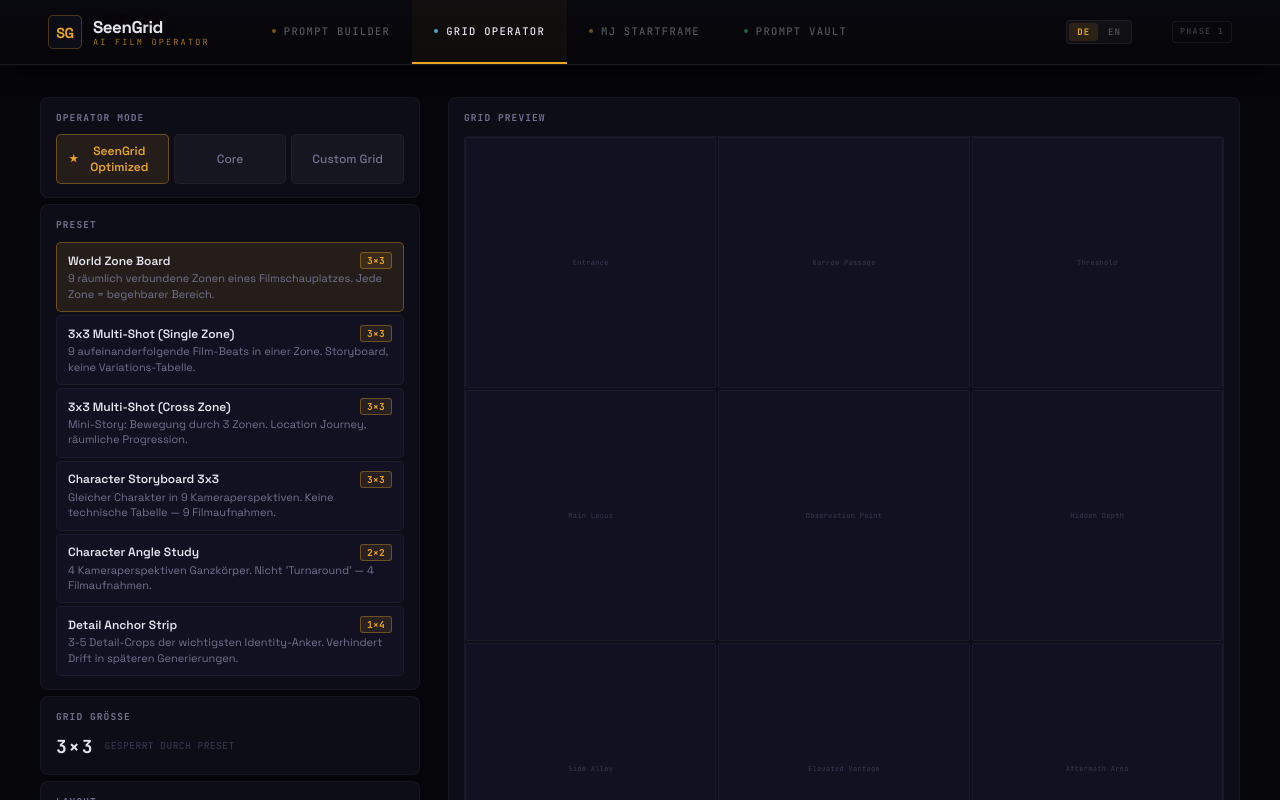
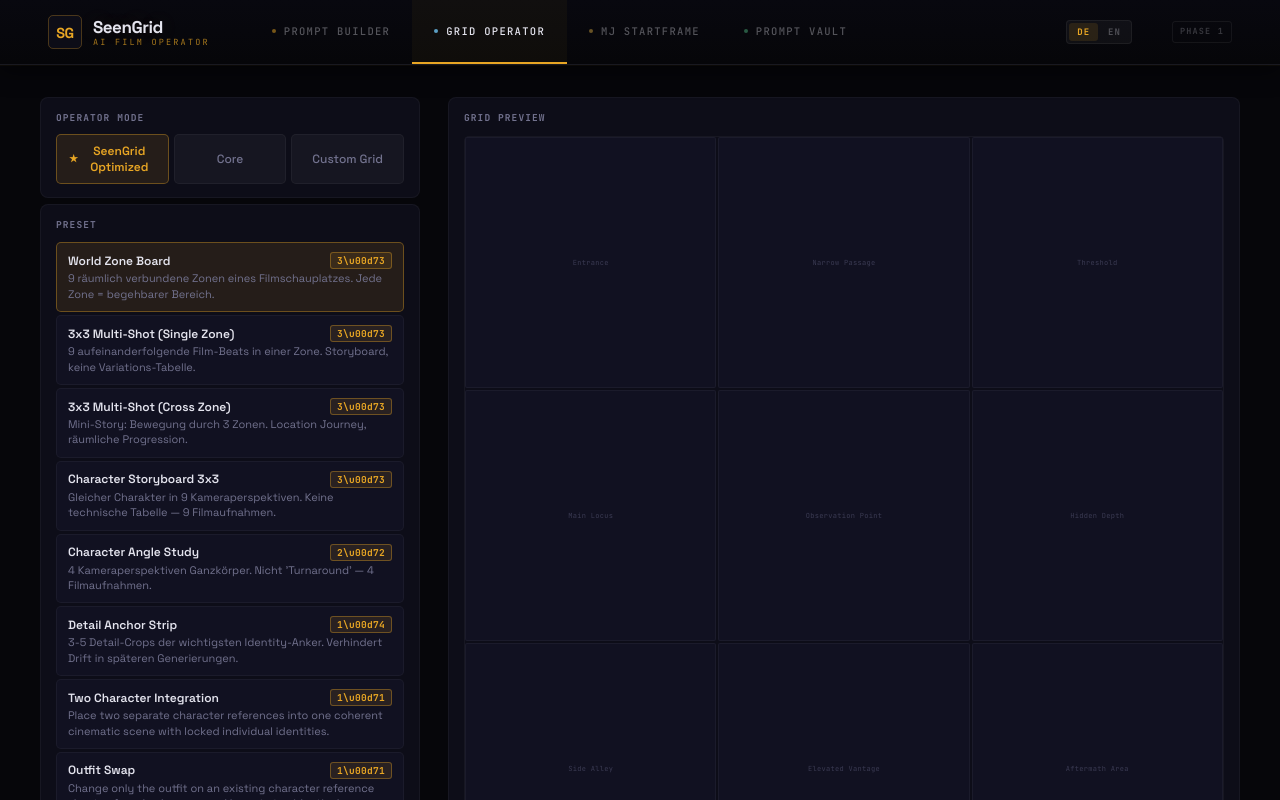
Before and after one commit to n4wmachine/SeenGrid, a React (Vite) app: page / in a window 1280 px wide. Both pictures are taken after a click on the tab "GRID OPERATOR". Shown: the top 800 px of the page. Built offline with nearby package versions, Linux system fonts and the light colour scheme.

Commit message:
feat: wire all 12 new presets into GridOperator (Item 4 complete)

```diff
--- a/src/components/GridOperator.jsx
+++ b/src/components/GridOperator.jsx
@@ -2,15 +2,36 @@
 import styles from './GridOperator.module.css'
 import { useLang } from '../context/LangContext.jsx'
 
-import worldZone     from '../data/presets/world-zone-board-3x3.json'
-import multiSingle   from '../data/presets/multishot-3x3-single-zone.json'
-import multiCross    from '../data/presets/multishot-3x3-cross-zone.json'
-import charAngle3x3  from '../data/presets/character-angle-3x3.json'
-import charAngle2x2  from '../data/presets/character-angle-study-2x2.json'
-import detailStrip   from '../data/presets/detail-anchor-strip.json'
-import coreTemplates from '../data/core-templates.json'
+import worldZone       from '../data/presets/world-zone-board-3x3.json'
+import multiSingle     from '../data/presets/multishot-3x3-single-zone.json'
+import multiCross      from '../data/presets/multishot-3x3-cross-zone.json'
+import charAngle3x3    from '../data/presets/character-angle-3x3.json'
+import charAngle2x2    from '../data/presets/character-angle-study-2x2.json'
+import detailStrip     from '../data/presets/detail-anchor-strip.json'
+import twoCharInt      from '../data/presets/two-character-integration.json'
+import outfitSwap      from '../data/presets/outfit-swap.json'
+import envContinuity   from '../data/presets/environment-continuity-2x3.json'
+import expressionTgt   from '../data/presets/expression-target-2x3.json'
+import lightingTest    from '../data/presets/lighting-test-2x2.json'
+import progression     from '../data/presets/progression-1x4.json'
+import cutaway         from '../data/presets/cutaway-worldbuilding.json'
+import knolling        from '../data/presets/knolling-layout.json'
+import twoShotKey      from '../data/presets/2shot-keyframe-2x2.json'
+import archBlueprint   from '../data/presets/architectural-blueprint-2x2.json'
+import sceneSpatial    from '../data/presets/scene-spatial-layout-2x2.json'
+import charSheet8      from '../data/presets/character-sheet-8view.json'
+import coreTemplates   from '../data/core-templates.json'
 
-const PRESETS = [worldZone, multiSingle, multiCross, charAngle3x3, charAngle2x2, detailStrip]
+const PRESETS = [
+  worldZone, multiSingle, multiCross,
+  charAngle3x3, charAngle2x2, detailStrip,
+  twoCharInt, outfitSwap,
+  envContinuity, expressionTgt,
+  lightingTest, progression,
+  cutaway, knolling,
+  twoShotKey, archBlueprint, sceneSpatial,
+  charSheet8,
+]
 
 function buildRoles(preset) {
   const total = preset.rows * preset.cols
@@ -84,7 +105,7 @@
 
     if (mode === 'seengrid') {
       const parts = [selectedPreset.prompt]
-      parts.push(`LAYOUT: ${rows}×${cols} grid. ${getLayoutDesc(layout)}.`)
+      parts.push(`LAYOUT: ${rows}\u00d7${cols} grid. ${getLayoutDesc(layout)}.`)
       if (coreStyle) parts.push(`STYLE OVERRIDE: Apply ${coreStyle}.`)
       return parts.join('\n\n')
     }
@@ -160,7 +181,7 @@
                   >
                     <div className={styles.presetCardTop}>
                       <span className={styles.presetLabel}>{p.label}</span>
-                      <span className={styles.presetBadge}>{p.rows}×{p.cols}</span>
+                      <span className={styles.presetBadge}>{p.rows}\u00d7{p.cols}</span>
                     </div>
                     <p className={styles.presetDesc}>{p.desc}</p>
                   </button>
@@ -192,7 +213,7 @@
             <p className="label-xs" style={{ marginBottom: 8 }}>{t('grid.grid_size')}</p>
             {mode === 'seengrid' ? (
               <div className={styles.dimLocked}>
-                <span className={styles.dimLockedBadge}>{rows}×{cols}</span>
+                <span className={styles.dimLockedBadge}>{rows}\u00d7{cols}</span>
                 <span className={styles.dimLockedNote}>{t('grid.dim_locked')}</span>
               </div>
             ) : (
@@ -209,7 +230,7 @@
                     ))}
                   </div>
                 </div>
-                <span className={styles.dimX}>×</span>
+                <span className={styles.dimX}>\u00d7</span>
                 <div className={styles.dimGroup}>
                   <span className={styles.dimLabel}>Cols</span>
                   <div className={styles.dimBtns}>
@@ -339,7 +360,7 @@
                   className={`field ${styles.customTextarea}`}
                   value={customOutput}
                   onChange={e => setCustomOutput(e.target.value)}
-                  placeholder={`${rows}×${cols} Grid — ${totalPanels} ${t('grid.panels')}. ${t('grid.custom_ph_suffix')}`}
+                  placeholder={`${rows}\u00d7${cols} Grid — ${totalPanels} ${t('grid.panels')}. ${t('grid.custom_ph_suffix')}`}
                   spellCheck={false}
                 />
               ) : (
```
